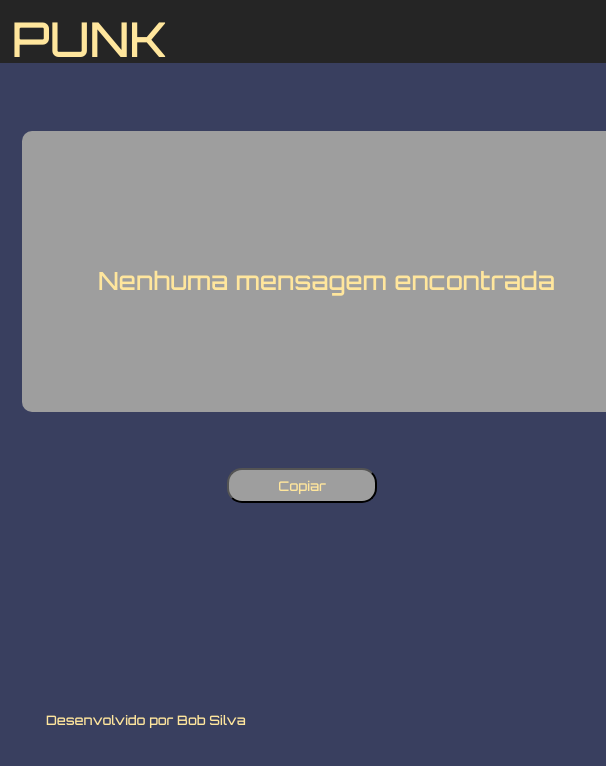
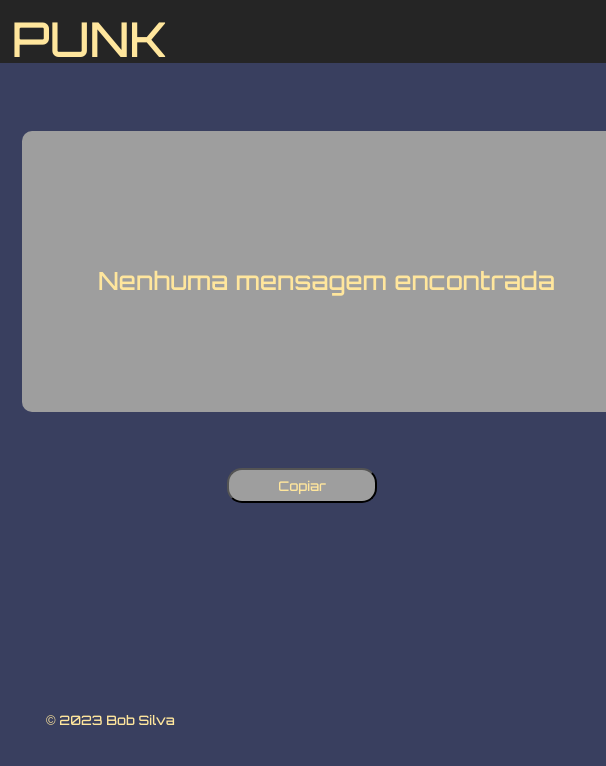
Before and after one commit to o-bobby/-challengeonedecodificador5, a plain HTML site: page index.html in a window 1280 px wide. Shown: the top 766 px of the page, 674-1280 px from the left. Drawn offline with Linux system fonts and the light colour scheme; grey boxes are pictures that could not be loaded.

Commit message:
Update index.html

```diff
--- a/index.html
+++ b/index.html
@@ -47,7 +47,7 @@
                     <li><a href="https://www.linkedin.com/in/robertsilvadeveloper/"><img src="image/linkedin.png" alt="LinkedIn logo!" id="linkedIn"></a></li>
                 </ul>
             </div>
-             <div> <p class="dev">Desenvolvido por Bob Silva</p> </div>
+             <div> <p class="dev">&copy; 2023 Bob Silva</p> </div>
         </div>
     </footer>
                                        <!--JavaScript-->
```
